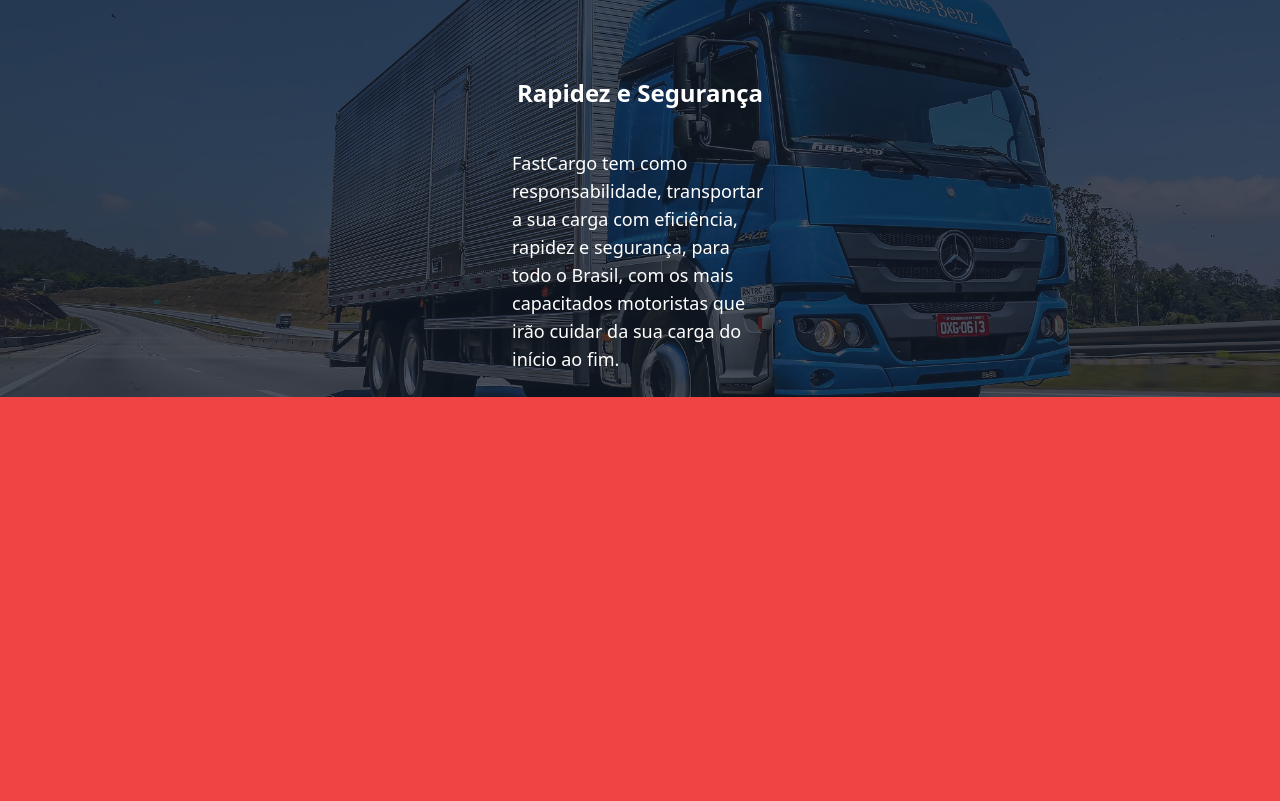
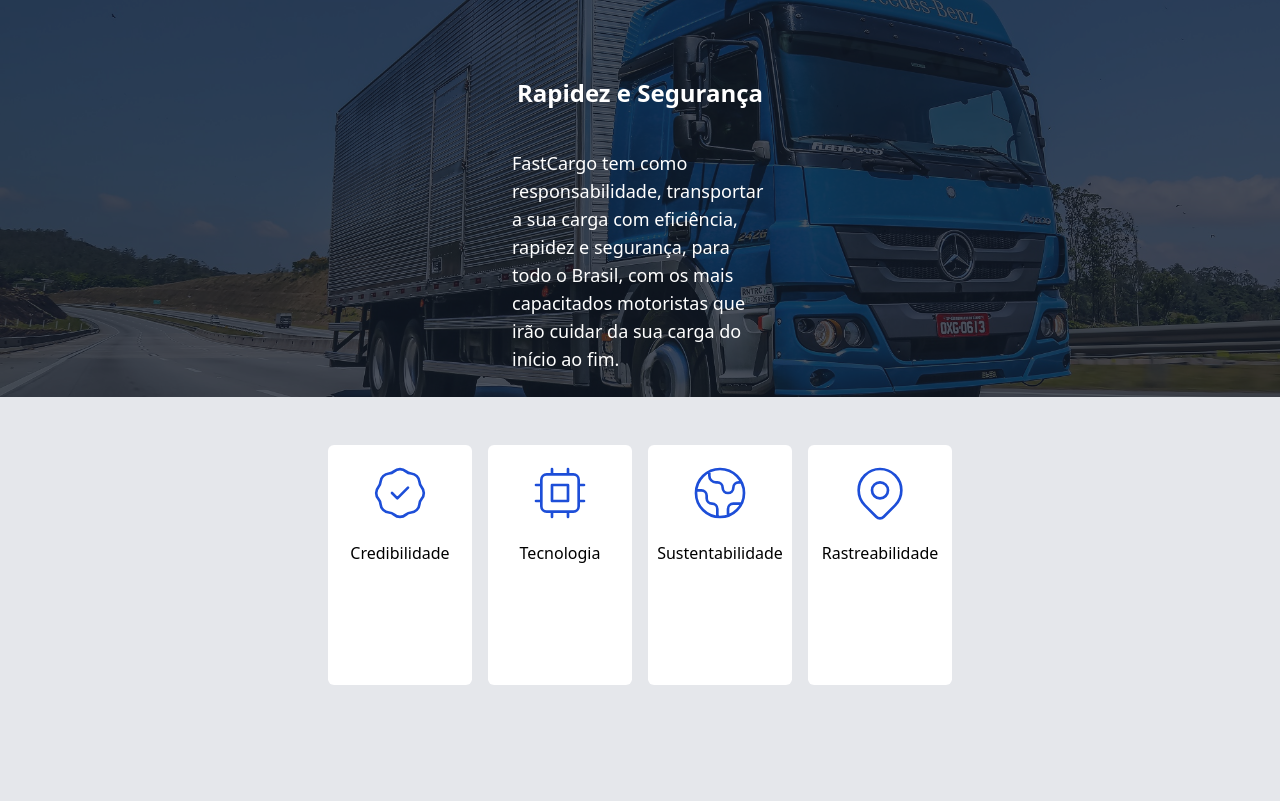
Before and after one commit to PedroGabriel17/portal_web_template, a plain HTML site: page index.html in a window 1280 px wide. Shown: the part 83-884 px from the top of the page. Drawn offline with nearby package versions, Linux system fonts and the light colour scheme.

Commit message:
adição de animações no card

```diff
--- a/index.html
+++ b/index.html
@@ -18,7 +18,7 @@
             <div class="flex justify-center h-full w-1/4">
                 <div class="flex pl-10 items-center w-5/6">
                     <div class="inline-flex items-center">
-                        <img class="w-16" src="./imgs/logo.png">
+                        <img class="w-14" src="./imgs/logo.png">
                         <h1 class="text-white px-5 text-2xl font-medium"> FastCargo </h1>
                     </div>
                 </div>
@@ -63,7 +63,58 @@
 
         </div>
 
-        <div class="w-full h-3/5 bg-red-500">
+        <div class="flex justify-center w-full h-3/5 bg-gray-200">
+
+            <div class="w-1/2 h-1/2 mt-10 flex justify-between">
+
+                <!-- Cards -->
+                <div id="card" class="w-1/4 bg-white h-full m-2 rounded-md">
+                    <div class="flex justify-center w-full mt-4">
+                        <svg id="icon_card" xmlns="http://www.w3.org/2000/svg" class="h-16 w-16 text-blue-700" fill="none" viewBox="0 0 24 24" stroke="currentColor" stroke-width="1">
+                            <path stroke-linecap="round" stroke-linejoin="round" d="M9 12l2 2 4-4M7.835 4.697a3.42 3.42 0 001.946-.806 3.42 3.42 0 014.438 0 3.42 3.42 0 001.946.806 3.42 3.42 0 013.138 3.138 3.42 3.42 0 00.806 1.946 3.42 3.42 0 010 4.438 3.42 3.42 0 00-.806 1.946 3.42 3.42 0 01-3.138 3.138 3.42 3.42 0 00-1.946.806 3.42 3.42 0 01-4.438 0 3.42 3.42 0 00-1.946-.806 3.42 3.42 0 01-3.138-3.138 3.42 3.42 0 00-.806-1.946 3.42 3.42 0 010-4.438 3.42 3.42 0 00.806-1.946 3.42 3.42 0 013.138-3.138z" />
+                        </svg>
+                    </div>
+                    <div class="flex justify-center w-full mt-4">
+                        <span id="titulo_card" class="">Credibilidade</span>
+                    </div>
+                </div>
+
+                <div id="card" class="w-1/4 bg-white h-full m-2 rounded-md">
+                    <div class="flex justify-center w-full mt-4">
+                        <svg id="icon_card" xmlns="http://www.w3.org/2000/svg" class="h-16 w-16 text-blue-700" fill="none" viewBox="0 0 24 24" stroke="currentColor" stroke-width="1">
+                            <path stroke-linecap="round" stroke-linejoin="round" d="M9 3v2m6-2v2M9 19v2m6-2v2M5 9H3m2 6H3m18-6h-2m2 6h-2M7 19h10a2 2 0 002-2V7a2 2 0 00-2-2H7a2 2 0 00-2 2v10a2 2 0 002 2zM9 9h6v6H9V9z" />
+                        </svg>
+                    </div>
+                    <div class="flex justify-center w-full mt-4">
+                        <span id="titulo_card" class="">Tecnologia</span>
+                    </div>
+                </div>
+
+                <div id="card" class="w-1/4 bg-white h-full m-2 rounded-md">
+                    <div class="flex justify-center w-full mt-4">
+                        <svg id="icon_card" xmlns="http://www.w3.org/2000/svg" class="h-16 w-16 text-blue-700" fill="none" viewBox="0 0 24 24" stroke="currentColor" stroke-width="1">
+                            <path stroke-linecap="round" stroke-linejoin="round" d="M3.055 11H5a2 2 0 012 2v1a2 2 0 002 2 2 2 0 012 2v2.945M8 3.935V5.5A2.5 2.5 0 0010.5 8h.5a2 2 0 012 2 2 2 0 104 0 2 2 0 012-2h1.064M15 20.488V18a2 2 0 012-2h3.064M21 12a9 9 0 11-18 0 9 9 0 0118 0z" />
+                        </svg>
+                    </div>
+                    <div class="flex justify-center w-full mt-4">
+                        <span id="titulo_card" class="">Sustentabilidade</span>
+                    </div>
+                </div>
+
+                <div id="card" class="w-1/4 bg-white h-full m-2 rounded-md">
+                    <div class="flex justify-center w-full mt-4">
+                        <svg id="icon_card" xmlns="http://www.w3.org/2000/svg" class="h-16 w-16 text-blue-700" fill="none" viewBox="0 0 24 24" stroke="currentColor" stroke-width="1">
+                            <path stroke-linecap="round" stroke-linejoin="round" d="M17.657 16.657L13.414 20.9a1.998 1.998 0 01-2.827 0l-4.244-4.243a8 8 0 1111.314 0z" />
+                            <path stroke-linecap="round" stroke-linejoin="round" d="M15 11a3 3 0 11-6 0 3 3 0 016 0z" />
+                        </svg>
+                    </div>
+                    <div class="flex justify-center w-full mt-4">
+                        <span id="titulo_card" class="">Rastreabilidade</span>
+                    </div>
+                </div>
+
+
+            </div>
 
         </div>
 
--- a/style.css
+++ b/style.css
@@ -20,5 +20,21 @@
     box-shadow: 2px 2px 10px #555350;
     background: white;
     color: black;
+}
 
+div#card{
+    font-size: medium;
+    box-shadow: none;
+    padding: none;
+    transition: box-shadow 0.4s, margin 0.4s, font-size 0.4s;
 }
+
+div#card:hover{
+    font-size: large;
+    font-weight: 600;
+    box-shadow: 3px 3px 10px #6e6e6d;
+}
+
+svg#icon_card:hover{
+    width: 50px;
+}
```
Also changed, not shown: testee.sass (added, +12 -0 lines), views/contato.html (added), views/servicos.html (added), views/sobre_nos.html (added), views/trab_conosco.html (added).
